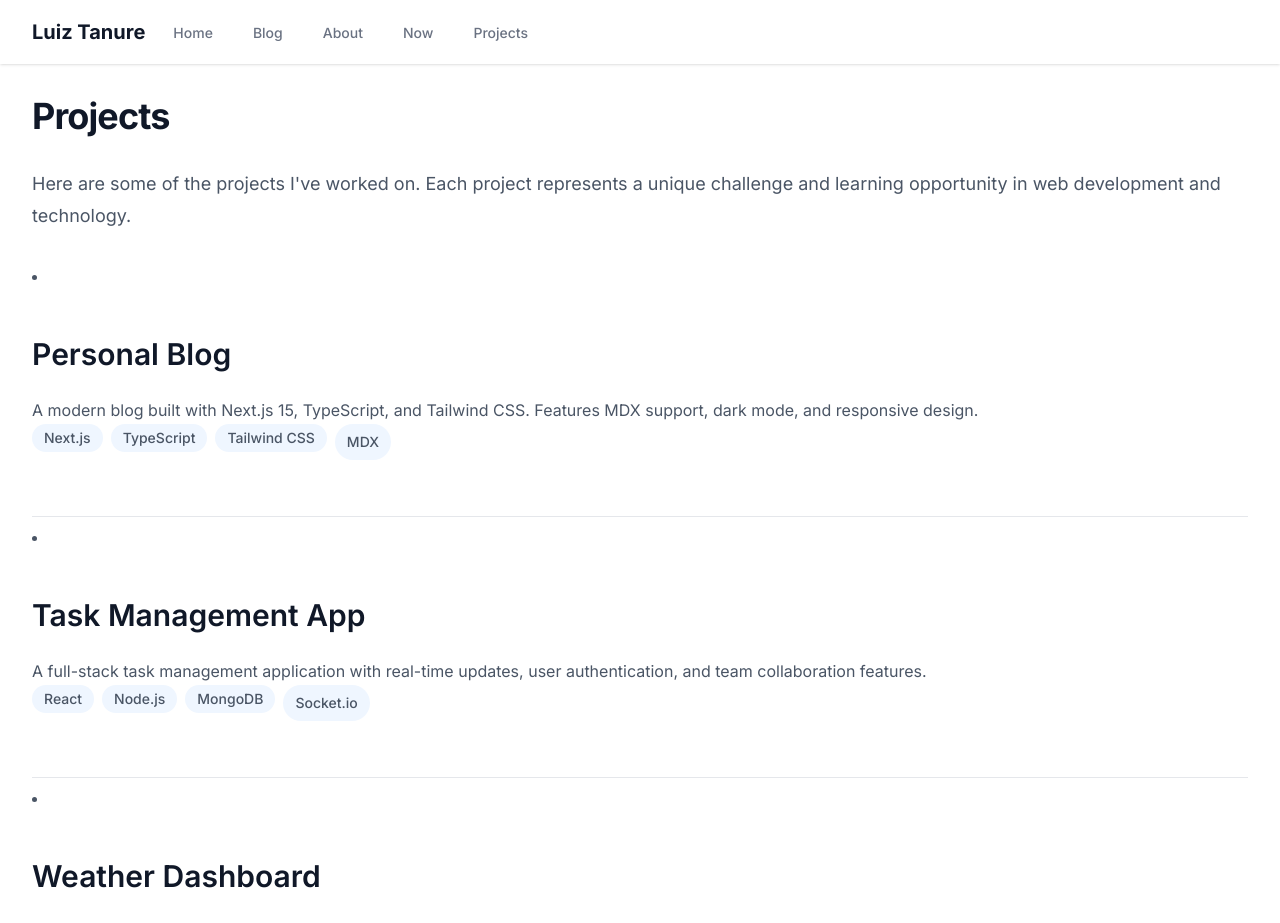
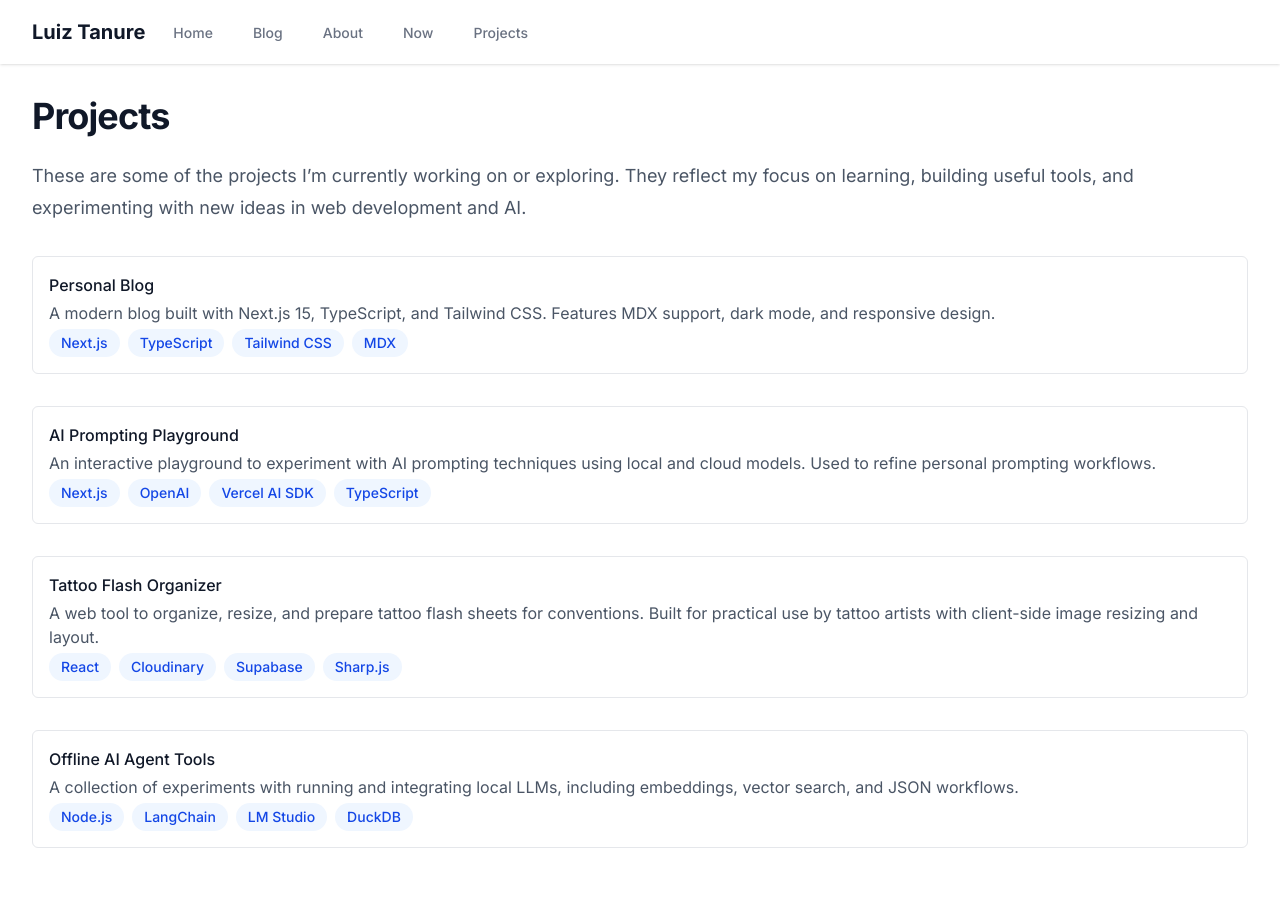
Before and after one commit to letanure/letanure, a Next.js app in the folder blog/: page /projects in a window 1280 px wide. Shown: the top 923 px of the page. Built offline with nearby package versions, Linux system fonts and the light colour scheme.

Commit message:
Update project descriptions and styling in ProjectsPage; enhance content clarity and add new projects focused on AI and web development.

```diff
--- a/blog/src/app/projects/page.tsx
+++ b/blog/src/app/projects/page.tsx
@@ -65,7 +65,7 @@ export default async function ProjectsPage() {
 		const content = await getProjectsContent();
 		return (
 			<article
-				className="prose prose-gray dark:prose-invert max-w-none"
+				className=" -gray dark:-invert max-w-none"
 				aria-labelledby="projects-title"
 			>
 				<h1
@@ -81,14 +81,14 @@ export default async function ProjectsPage() {
 					{content.body}
 				</div>
 				{content.projects && content.projects.length > 0 ? (
-					<ul className="mt-8 space-y-8 list-none">
+					<ul className="mt-8 space-y-8 list-none pl-0 marker:hidden">
 						{content.projects.map((project) => (
 							<li
+								className="marker:hidden rounded-md border border-gray-200 dark:border-gray-700 p-4 hover:bg-gray-50 dark:hover:bg-gray-800 transition"
 								key={project.title}
-								className="border-b border-gray-200 dark:border-gray-800 pb-8 last:border-0"
 							>
-								<div className="space-y-4">
-									<h2 className="text-2xl font-semibold text-gray-900 dark:text-white">
+								<div className="space-y-1">
+									<h2 className="text-base font-medium text-gray-900 dark:text-white mb-1">
 										{project.title}
 									</h2>
 									<p className="text-gray-600 dark:text-gray-300">
@@ -125,7 +125,7 @@ export default async function ProjectsPage() {
 		console.error("Error loading projects:", error);
 		return (
 			<article
-				className="prose prose-gray dark:prose-invert max-w-none"
+				className="  dark:-invert max-w-none"
 				aria-labelledby="error-title"
 			>
 				<h1
--- a/blog/src/content/json/projects.en.json
+++ b/blog/src/content/json/projects.en.json
@@ -1,6 +1,6 @@
 {
 	"title": "Projects",
-	"body": "Here are some of the projects I've worked on. Each project represents a unique challenge and learning opportunity in web development and technology.",
+	"body": "These are some of the projects I’m currently working on or exploring. They reflect my focus on learning, building useful tools, and experimenting with new ideas in web development and AI.",
 	"projects": [
 		{
 			"title": "Personal Blog",
@@ -8,23 +8,24 @@
 			"technologies": ["Next.js", "TypeScript", "Tailwind CSS", "MDX"],
 			"link": "https://github.com/letanure/blog"
 		},
+
 		{
-			"title": "Task Management App",
-			"description": "A full-stack task management application with real-time updates, user authentication, and team collaboration features.",
-			"technologies": ["React", "Node.js", "MongoDB", "Socket.io"],
-			"link": "https://github.com/letanure/task-manager"
+			"title": "AI Prompting Playground",
+			"description": "An interactive playground to experiment with AI prompting techniques using local and cloud models. Used to refine personal prompting workflows.",
+			"technologies": ["Next.js", "OpenAI", "Vercel AI SDK", "TypeScript"],
+			"link": "https://github.com/letanure/ai-playground"
 		},
 		{
-			"title": "Weather Dashboard",
-			"description": "A weather dashboard that displays current conditions and forecasts using multiple weather APIs. Features interactive maps and historical data.",
-			"technologies": ["Vue.js", "OpenWeather API", "Chart.js", "Leaflet"],
-			"link": "https://github.com/letanure/weather-dashboard"
+			"title": "Tattoo Flash Organizer",
+			"description": "A web tool to organize, resize, and prepare tattoo flash sheets for conventions. Built for practical use by tattoo artists with client-side image resizing and layout.",
+			"technologies": ["React", "Cloudinary", "Supabase", "Sharp.js"],
+			"link": "https://github.com/letanure/tattoo-flash-tool"
 		},
 		{
-			"title": "E-commerce Platform",
-			"description": "A scalable e-commerce platform with product management, shopping cart, payment processing, and order tracking.",
-			"technologies": ["Next.js", "Stripe", "PostgreSQL", "Redis"],
-			"link": "https://github.com/letanure/ecommerce"
+			"title": "Offline AI Agent Tools",
+			"description": "A collection of experiments with running and integrating local LLMs, including embeddings, vector search, and JSON workflows.",
+			"technologies": ["Node.js", "LangChain", "LM Studio", "DuckDB"],
+			"link": "https://github.com/letanure/offline-ai-tools"
 		}
 	]
 }
```
